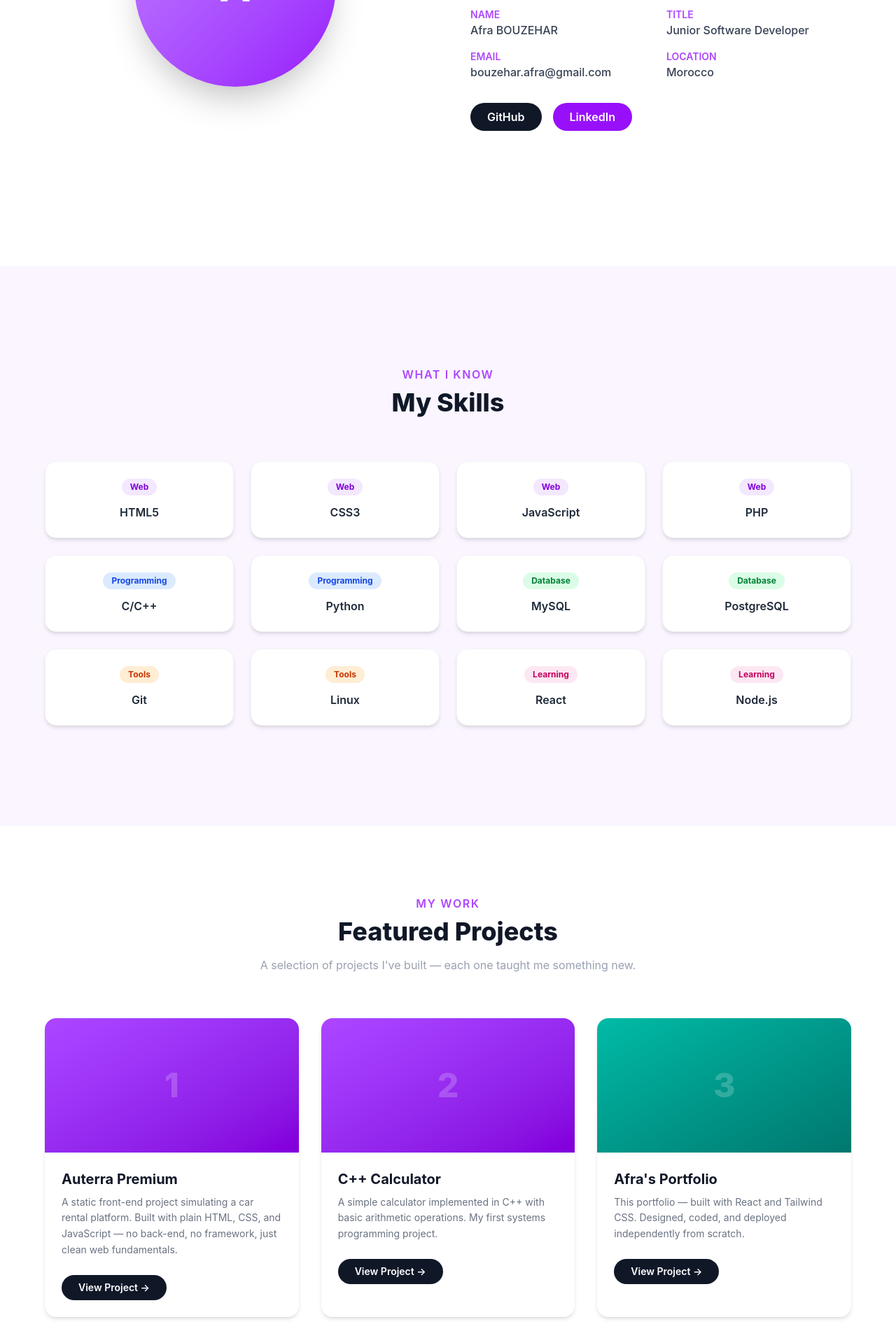
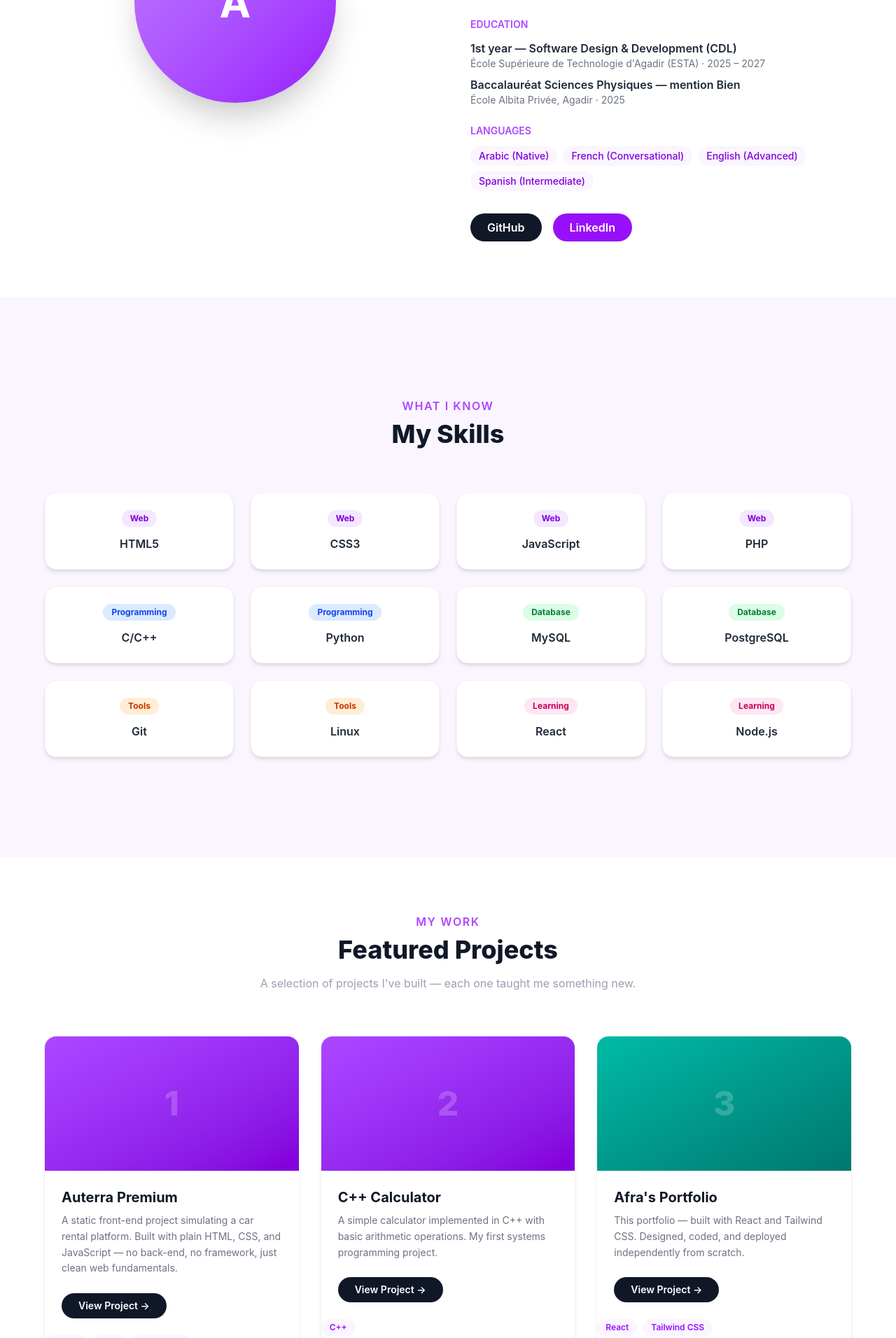
Before and after one commit to afrabouzehar/afra-portfolio, a React (Vite) app: page / in a window 1280 px wide. Shown: the part 1220-3132 px from the top of the page at 70% size. Built offline with nearby package versions, Linux system fonts and the light colour scheme.

Commit message:
adding tags

```diff
--- a/src/Components/ProjectCard.jsx
+++ b/src/Components/ProjectCard.jsx
@@ -1,4 +1,4 @@
-function ProjectCard({ title, description, link, index }) {
+function ProjectCard({ title, description, link, index, tags }) {
   const gradients = [
     "from-purple-500 to-purple-700",
     "from-purple-500 to-purple-700",
@@ -34,6 +34,14 @@ function ProjectCard({ title, description, link, index }) {
           View Project →
         </a>
       </div>
+      {/* Tags */}
+<div className="flex flex-wrap gap-2 mb-4">
+  {tags.map((tag) => (
+    <span key={tag} className="bg-purple-50 text-purple-600 text-xs font-semibold px-3 py-1 rounded-full">
+      {tag}
+    </span>
+  ))}
+</div>
 
     </div>
   )
--- a/src/Components/sections/About.jsx
+++ b/src/Components/sections/About.jsx
@@ -16,6 +16,7 @@ function About() {
             </span>
           </div>
         </div>
+
 
         {/* Right: Text content */}
         <div>
@@ -44,7 +45,35 @@ function About() {
                 <p className="text-gray-700 font-medium">{info.value}</p>
               </div>
             ))}
-          </div>
+          </div><br></br>
+
+
+{/* Education */}
+<div className="mb-6">
+  <p className="text-purple-500 font-semibold text-sm uppercase mb-3">
+    Education
+  </p>
+  {portfolioData.education.map((edu) => (
+    <div key={edu.degree} className="mb-2">
+      <p className="font-semibold text-gray-800">{edu.degree}</p>
+      <p className="text-gray-500 text-sm">{edu.school} · {edu.year}</p>
+    </div>
+  ))}
+</div>
+
+{/* Languages */}
+<div className="mb-8">
+  <p className="text-purple-500 font-semibold text-sm uppercase mb-3">
+    Languages
+  </p>
+  <div className="flex flex-wrap gap-2">
+    {portfolioData.languages.map((lang) => (
+      <span key={lang} className="bg-purple-50 text-purple-700 text-sm px-3 py-1 rounded-full font-medium">
+        {lang}
+      </span>
+    ))}
+  </div>
+</div>
 
           {/* Social Links */}
           <div className="flex gap-4 mt-8">
--- a/src/Components/sections/Projects.jsx
+++ b/src/Components/sections/Projects.jsx
@@ -31,6 +31,7 @@ function Projects() {
               description={project.description}
               link={project.link}
               index={index}
+              tags={project.tags}
             />
           ))}
         </div>
```
